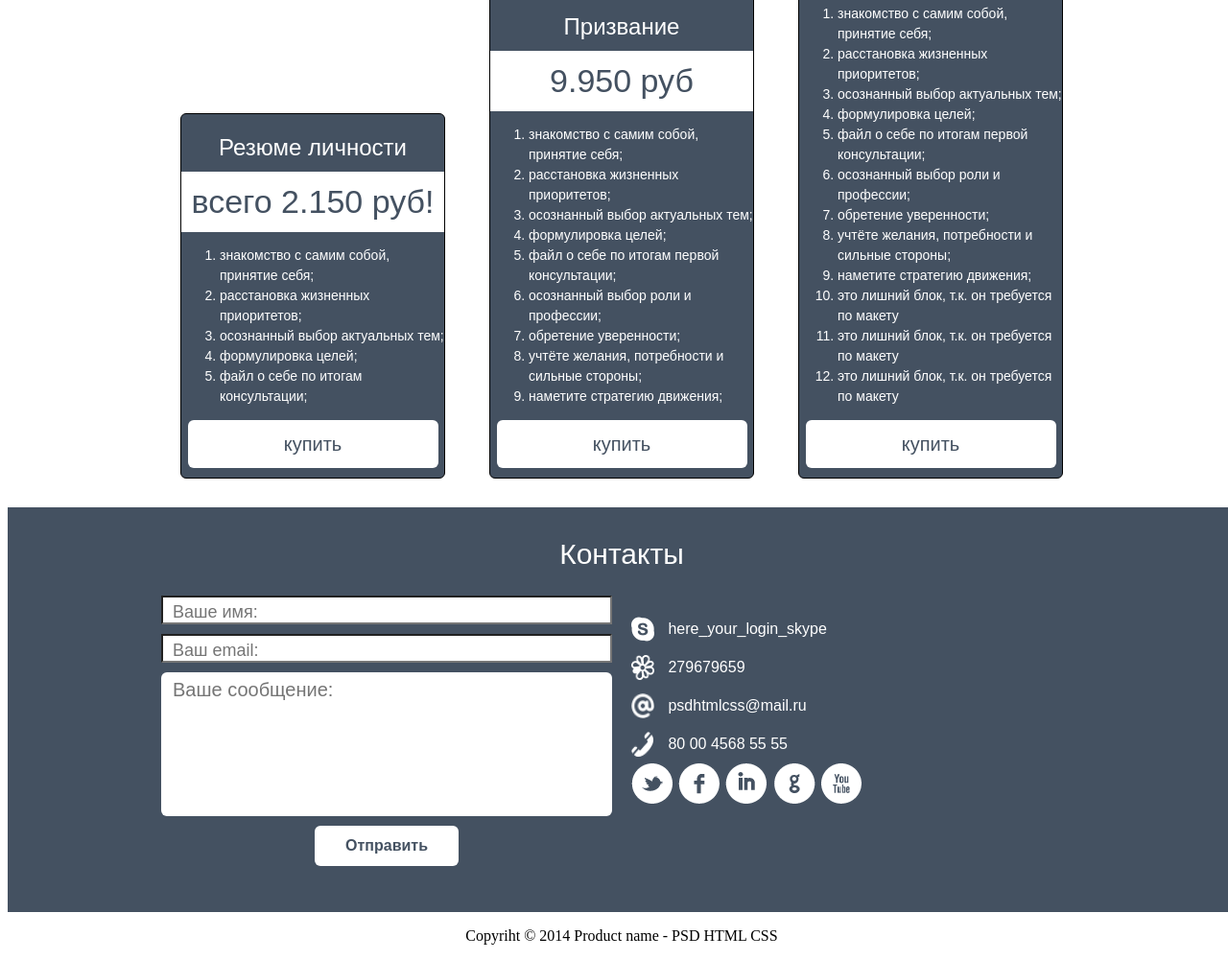
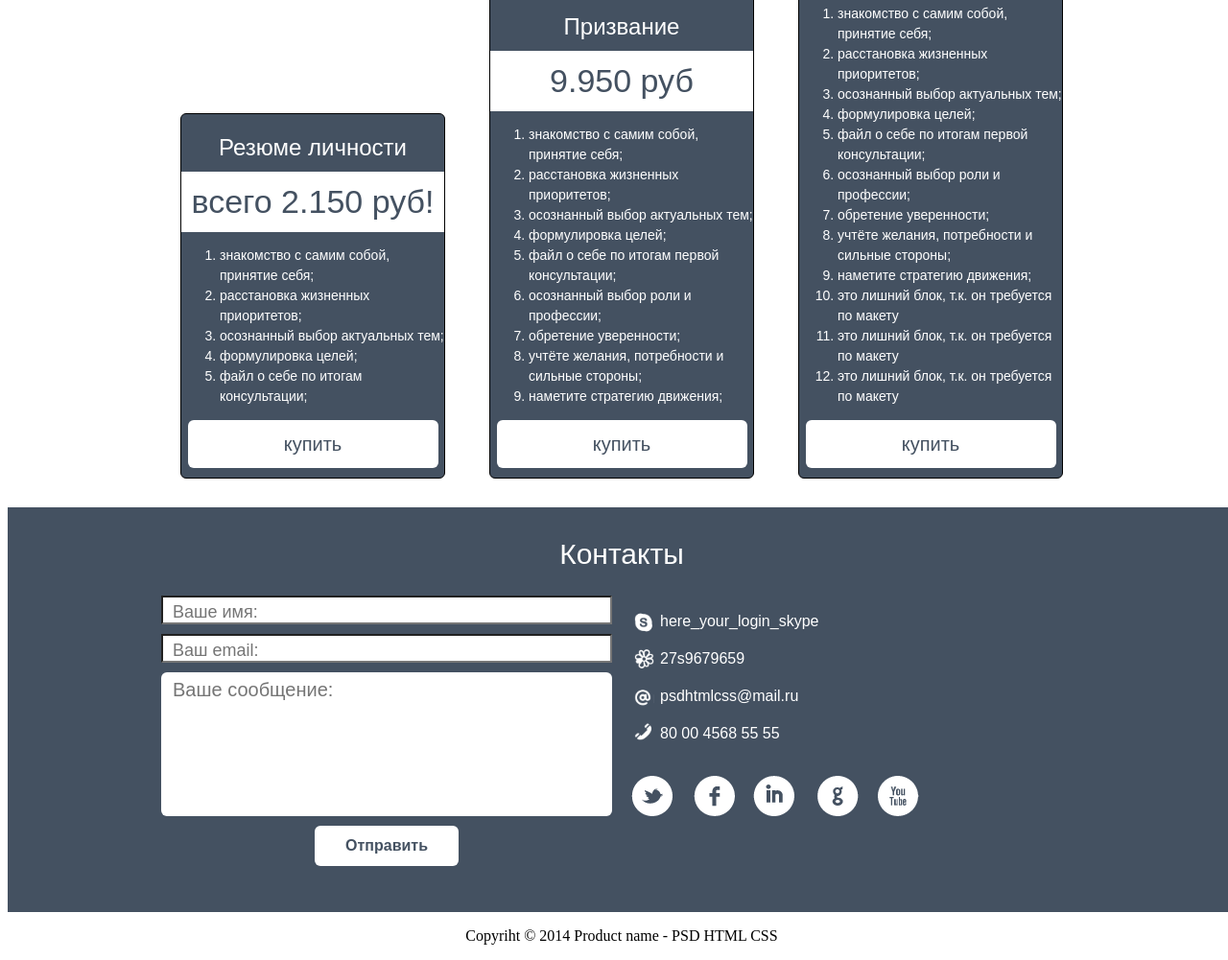
Before and after one commit to autoshkatulka/html5-css3, a plain HTML site: page index.html in a window 1280 px wide. Shown: the part 1935-2936 px from the top of the page at 96% size. Drawn offline with Linux system fonts and the light colour scheme.

Commit message:
сверстала блок социальных кнопок

```diff
--- a/css/style.css
+++ b/css/style.css
@@ -404,8 +404,7 @@ a.name-userpic {
 	margin: 0 10px 0 10px;
 }
 .child:item-2 {
-	display: block;
-	width: 300px;
+	width: 200px;
 }
 
 form {
@@ -490,17 +489,88 @@ input[type="submit"]:active {
 
 .social {
 	display: block;
-	width: 240px;
+  	margin: 0 0 15px 0;
+  	padding: 0 0 0 30px;
+	position: relative;
+	color: #ffffff;
 	font-size: 16px;
-	font-family: "Arial";
-	color: #fff;
-	font-weight: 500;
-	line-height: 2.5;
+  	font-family: "arial";
+  	line-height: 1.5;
+	text-align: left;
 }
 
-.social img {
-	vertical-align: middle;
-	padding-right: 10px;
+.social:last-of-type {
+	margin: 0 0 32px 0;
+  }
+
+  .social::before {
+	content: "";
+	display: block;
+	width: 24px;
+	height: 24px;
+	box-sizing: border-box;
+	/*border: 1px solid black;*/
+	background-image: url('../img/social1.png');
+	background-position: center;
+	background-repeat: no-repeat;
+	background-size: cover;
+	position: absolute;
+	top: 1px;
+	left: 0;
+  }
+
+  .social:nth-of-type(1):before {
+	/* border: 1px solid #fff; */
+	background-position: 0 0;
+  }
+
+  .social:nth-of-type(2):before {
+	background-position: 0 -34px;
+  }
+
+  .social:nth-of-type(3):before {
+	background-position: 0 -65px;
+  }
+
+  .social:nth-of-type(4):before {
+	background-position: 0 -101px;
+  }
+
+  .social-icons {
+	display: flex;
+	width: 300px;
+	justify-content: space-between;
+	box-sizing: border-box;
+	/*border: 1px solid red;*/
+  }
+
+  .social-net {
+	display: block;
+	width: 46px;
+	height: 42px;
+	box-sizing: border-box;
+	/*border: 1px solid #fff;*/
+	background-image: url('../img/social_buttons.png');
+  }
+
+.social-net:nth-child(1) {
+	background-position: 0 0;
+}
+
+.social-net:nth-child(2) {
+	background-position: -48px 0;
+}
+
+.social-net:nth-child(3) {
+	background-position: -98px 0;
+}
+
+.social-net:nth-child(4) {
+	background-position: -146px 0;
+}
+
+.social-net:nth-child(5) {
+	background-position: -195px 0;
 }
 
 .social:nth-child(1) {
--- a/index.html
+++ b/index.html
@@ -173,21 +173,17 @@
 							</form>
 					</div>
 					<div class="child item-2">
-						<span class="social">
-							<img src="img/skype_icon.png" alt="Skype" width="24" height="26"> here_your_login_skype
-						</span>
-						<span class="social">
-							<img src="img/icq_icon.png" alt="ICQ" width="24" height="26"> 279679659
-						</span>
-						<span class="social">
-							<img src="img/email_icon.png" alt="Email" width="24" height="26"> psdhtmlcss@mail.ru
-						</span>
-						<span class="social">
-							<img src="img/phone_icon.png" alt="Phone" width="24" height="26"> 80 00 4568 55 55
-						</span>
-						<span class="social">
-							<img src="img/social_buttons.png" alt="Social" width="240" height="42">
-						</span>
+						<span class="social">here_your_login_skype</span>
+						<span class="social">27s9679659</span>
+						<span class="social">psdhtmlcss@mail.ru</span>
+						<span class="social">80 00 4568 55 55</span>
+						<div class="social-icons">
+							<a href="#" class="social-net"></a>
+							<a href="#" class="social-net"></a>
+							<a href="#" class="social-net"></a>
+							<a href="#" class="social-net"></a>
+							<a href="#" class="social-net"></a>
+						</div>
 					</div>
 				</div>
 			</section>
```
Also changed, not shown: img/social1.png (added).
